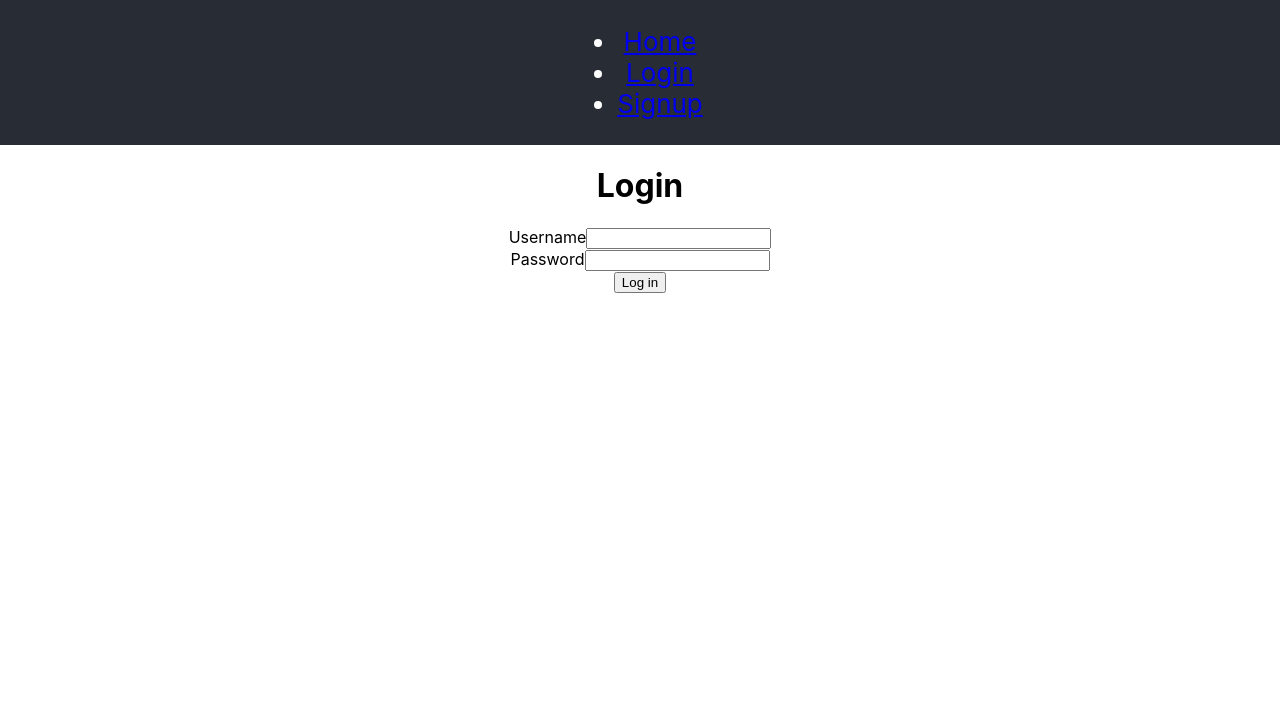
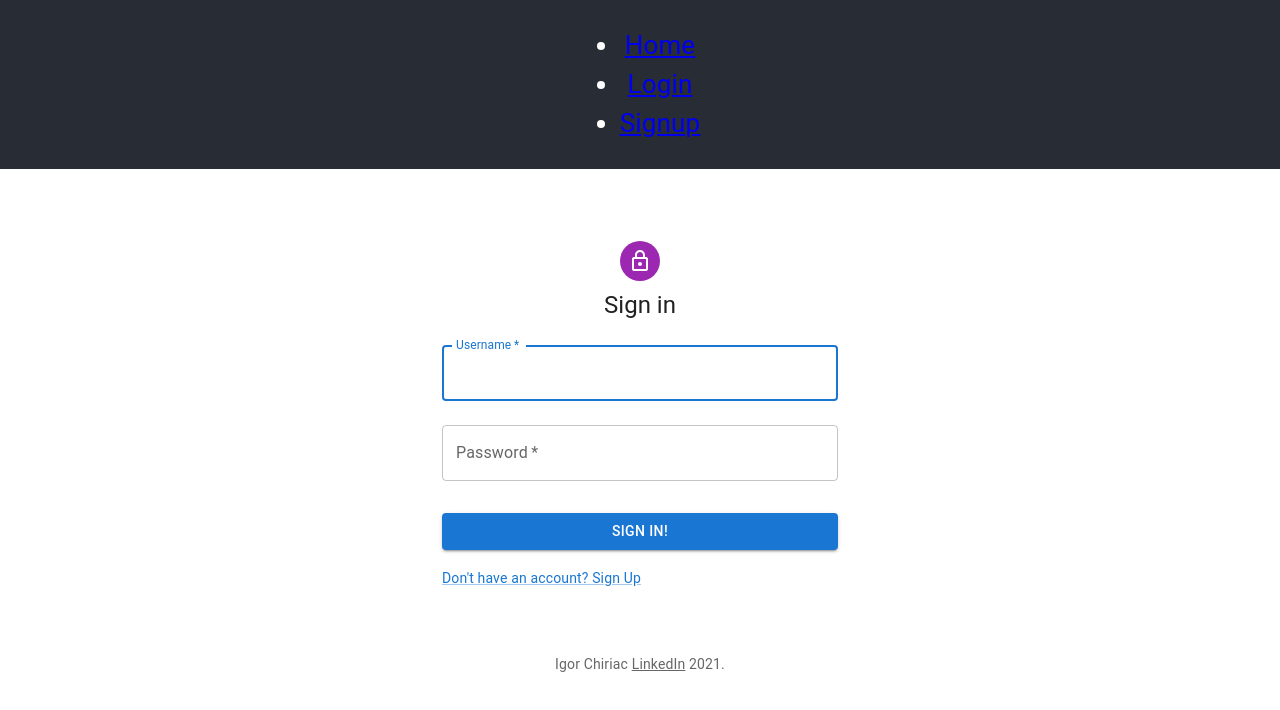
Before and after one commit to IgorChiriac/django-react, a React (Create React App) app in the folder client/: page /login in a window 1280 px wide. Shown: the top 710 px of the page. Built offline with nearby package versions, Linux system fonts and the light colour scheme.

Commit message:
Login Page

```diff
--- a/client/package.json
+++ b/client/package.json
@@ -3,6 +3,10 @@
   "version": "0.1.0",
   "private": true,
   "dependencies": {
+    "@emotion/react": "^11.6.0",
+    "@emotion/styled": "^11.6.0",
+    "@mui/icons-material": "^5.2.0",
+    "@mui/material": "^5.2.0",
     "@testing-library/jest-dom": "^5.15.0",
     "@testing-library/react": "^11.2.7",
     "@testing-library/user-event": "^12.8.3",
--- a/client/src/context/AuthContext.tsx
+++ b/client/src/context/AuthContext.tsx
@@ -10,14 +10,15 @@
     const [user, setUser] = useState(null);
 
     const logInUser = async ({ username, password }: { username: string; password: string }) => {
+        setIsLoading(true)
         try {
             await AuthenticationService.login(username, password)
             let response = await UserService.getCurrentUser()
             setUser(response.data);
-            setIsLoading(false);
         } catch (error) {
             console.log(error);
         }
+        setIsLoading(false);
     };
 
     const logOutUser = () => {
--- a/client/src/pages/Login.tsx
+++ b/client/src/pages/Login.tsx
@@ -1,44 +1,110 @@
-import { useContext, useState } from 'react';
+import * as React from 'react';
+import Avatar from '@mui/material/Avatar';
+import Button from '@mui/material/Button';
+import CssBaseline from '@mui/material/CssBaseline';
+import TextField from '@mui/material/TextField';
+import Link from '@mui/material/Link';
+import Grid from '@mui/material/Grid';
+import Box from '@mui/material/Box';
+import LockOutlinedIcon from '@mui/icons-material/LockOutlined';
+import Typography from '@mui/material/Typography';
+import Container from '@mui/material/Container';
+import { createTheme, ThemeProvider } from '@mui/material/styles';
 import { AuthContext } from '../context/AuthContext';
 
-const Login = () => {
-    const { logInUser, isLoading, user, logOutUser } = useContext(AuthContext);
-    const [formData, setFormData] = useState({ username: '', password: '' });
-    return (
-        <div>
-            <h1>Login</h1>
-            {isLoading && 'Loading'}
-            {user ? (
-                <div>
-                    <span>Current user is: {user?.username}</span>
-                    <br />
-                    <button onClick={() => logOutUser()}>Log out </button>
-                </div>
-            ) : (
-                <div>
-                  <label>Username</label>
-                    <input
-                        type="text"
-                        name="username"
-                        value={formData.username}
-                        onChange={(e) => setFormData({ ...formData, username: e.target.value })}
-                    />{' '}
-                    <br />
-                    <label>Password</label>
-                    <input
-                        type="password"
-                        name="password"
-                        value={formData.password}
-                        onChange={(e) => setFormData({ ...formData, password: e.target.value })}
-                    />
-                    <br />
-                    <button type="button" onClick={() => logInUser(formData)}>
-                        Log in
-                    </button>
-                </div>
-            )}
-        </div>
-    );
-};
+function Copyright(props: any) {
+  return (
+    <Typography variant="body2" color="text.secondary" align="center" {...props}>
+      {'Igor Chiriac '}
 
-export default Login;
+      <Link color="inherit" href="https://www.linkedin.com/in/igor-chiriac/">
+        LinkedIn
+      </Link>{' '}
+      {new Date().getFullYear()}
+      {'.'}
+    </Typography>
+  );
+}
+
+const theme = createTheme();
+
+export default function SignIn() {
+  const { logInUser, isLoading, user, logOutUser } = React.useContext(AuthContext);
+
+  const handleSubmit = (event: React.FormEvent<HTMLFormElement>) => {
+    event.preventDefault();
+    const data = new FormData(event.currentTarget);
+    // // eslint-disable-next-line no-console
+    // console.log({
+    //   username: data.get('username'),
+    //   password: data.get('password'),
+    // });
+    logInUser({
+        username: data.get('username'),
+        password: data.get('password')
+    })
+  };
+
+  return (
+    <ThemeProvider theme={theme}>
+      <Container component="main" maxWidth="xs">
+        <CssBaseline />
+        <Box
+          sx={{
+            marginTop: 8,
+            display: 'flex',
+            flexDirection: 'column',
+            alignItems: 'center',
+          }}
+        >
+          <Avatar sx={{ m: 1, bgcolor: 'secondary.main' }}>
+            <LockOutlinedIcon />
+          </Avatar>
+          <Typography component="h1" variant="h5">
+            Sign in
+          </Typography>
+          <Box component="form" onSubmit={handleSubmit} noValidate sx={{ mt: 1 }}>
+            <TextField
+              margin="normal"
+              required
+              fullWidth
+              id="username"
+              label="Username"
+              name="username"
+              autoComplete="username"
+              autoFocus
+            />
+            <TextField
+              margin="normal"
+              required
+              fullWidth
+              name="password"
+              label="Password"
+              type="password"
+              id="password"
+              autoComplete="current-password"
+            />
+
+                <Button
+                    type="submit"
+                    disabled ={isLoading}
+                    fullWidth
+                    variant="contained"
+                    sx={{ mt: 3, mb: 2 }}
+                >
+                  Sign In!
+                </Button>
+            <Grid container>
+              <Grid item>
+                <Link href="/signup" variant="body2">
+                  {"Don't have an account? Sign Up"}
+                </Link>
+              </Grid>
+            </Grid>
+          </Box>
+        </Box>
+        <Copyright sx={{ mt: 8, mb: 4 }} />
+      </Container>
+    </ThemeProvider>
+  );
+}
```
